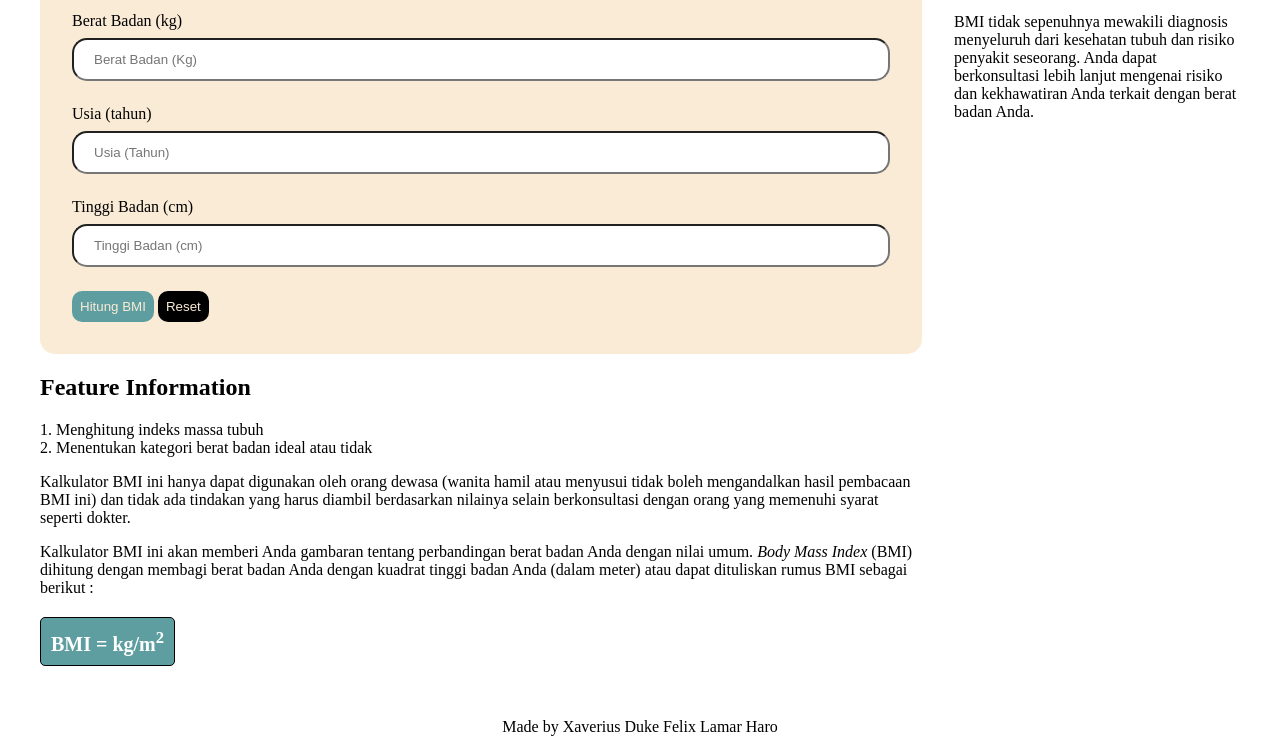
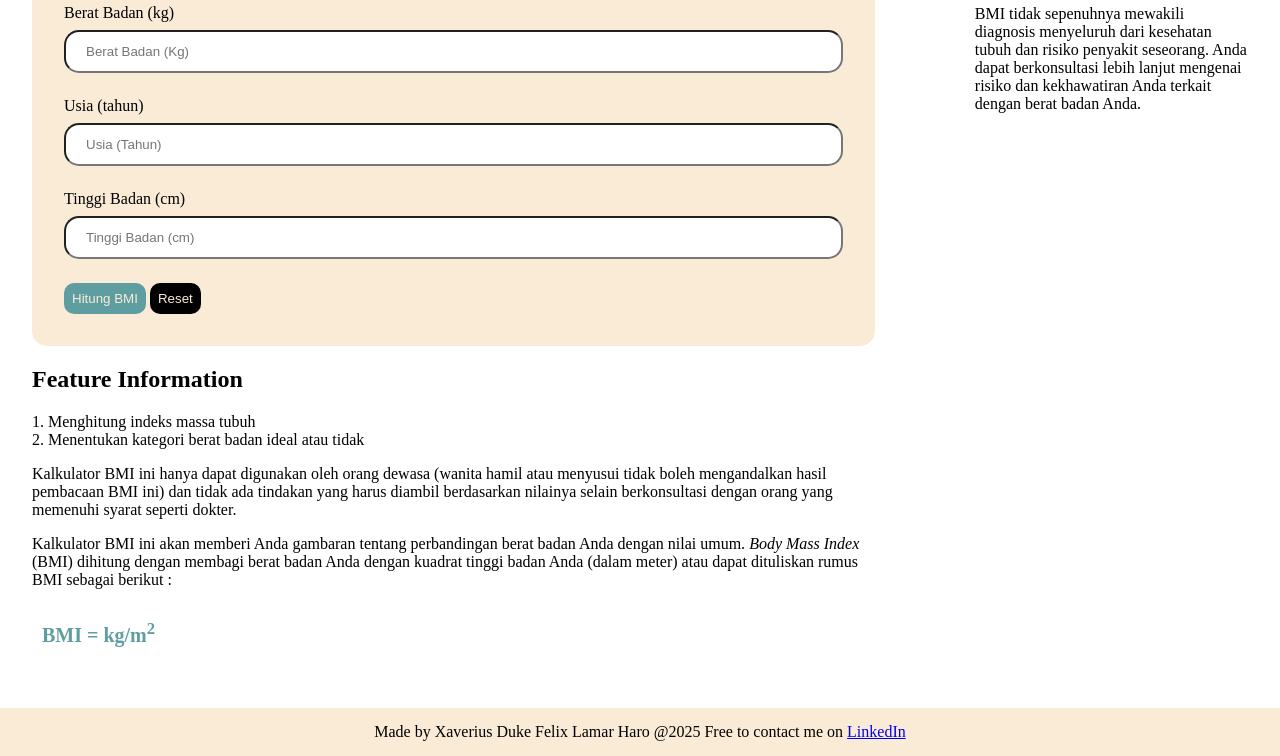
Before and after one commit to revou-fundamental-course/20-jan-25-XaveriusDuke, a plain HTML site: page index.html in a window 1280 px wide. Shown: the part 310-1066 px from the top of the page. Drawn offline with Linux system fonts and the light colour scheme.

Commit message:
update HTML & CSS

```diff
--- a/css/style.css
+++ b/css/style.css
@@ -1,8 +1,10 @@
 /* Ini File CSS */
-
+body {
+    margin: 0;
+}
 main {
     display: flex;
-    gap: 32px;
+    gap: 100px;
     padding: 32px;
 }
 
@@ -73,17 +75,20 @@ button:hover {
 .rumus-bmi {
     font-weight: bold;
     font-size: 20px;
-    color: white;
-    background-color: cadetblue;
-    border: 1px solid black;
+    color: cadetblue;
     width: fit-content;
     padding: 10px;
-    border-radius: 5px;
     transition: transform 0.3s;
 }
 
 .rumus-bmi:hover {
     transform: scale(1.05);
+}
+
+footer {
+    background-color: antiquewhite;
+    padding: 15px;
+
 }
 
 /* CSS ini akan di terapkan ketika lebar layar lebih kecil dari 480px */
--- a/index.html
+++ b/index.html
@@ -133,7 +133,9 @@
     </main>
 
     <footer>
-      <span>Made by Xaverius Duke Felix Lamar Haro</span>
+      <span>Made by Xaverius Duke Felix Lamar Haro @2025 Free to contact me on <a href="www.linkedin.com/in/
+        xaverius-duke-felix-lamar-haro-89aba4337
+        " target="_blank">LinkedIn</a></span>
     </footer>
 
     <script src="js/script.js"></script>
```
